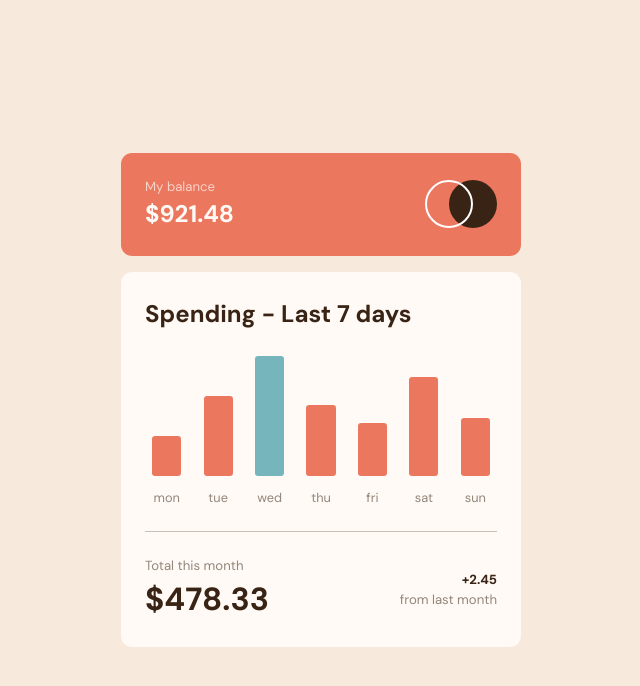
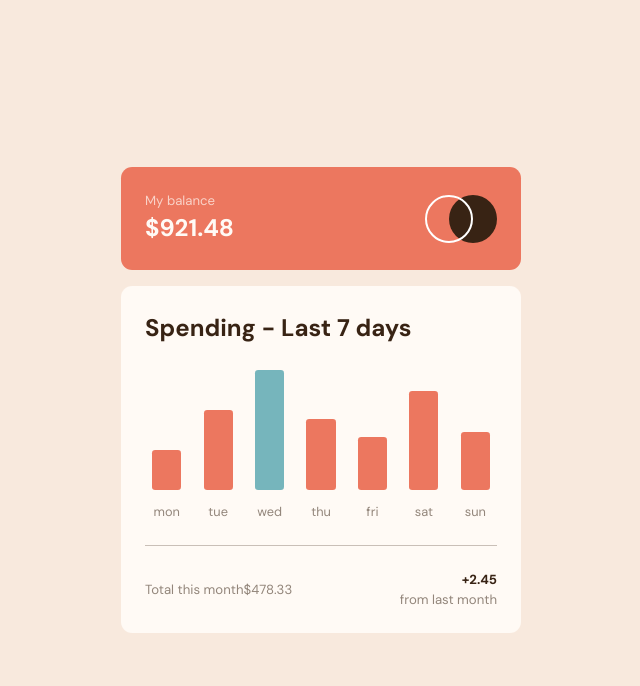
Before and after one commit to majidali55566/expense-chart-componentt, a React (Create React App) app: page / in a window 1280 px wide. Shown: the top 686 px of the page, without its empty margins (319-959 px from the left). Built offline with nearby package versions, Linux system fonts and the light colour scheme.

Commit message:
Update TotalSpendings.jsx
update html error

```diff
--- a/src/TotalSpendings.jsx
+++ b/src/TotalSpendings.jsx
@@ -3,10 +3,10 @@ import React from "react";
 function TotalSpendings() {
   return (
     <div className="total-spendings">
-      <span datatype="month">
+      <p datatype="month">
         Total this month
-        <p>$478.33</p>
-      </span>
+        <span>$478.33</span>
+      </p>
       <span datatype="last-month">
         <p>+2.45</p> from last month
       </span>
```
